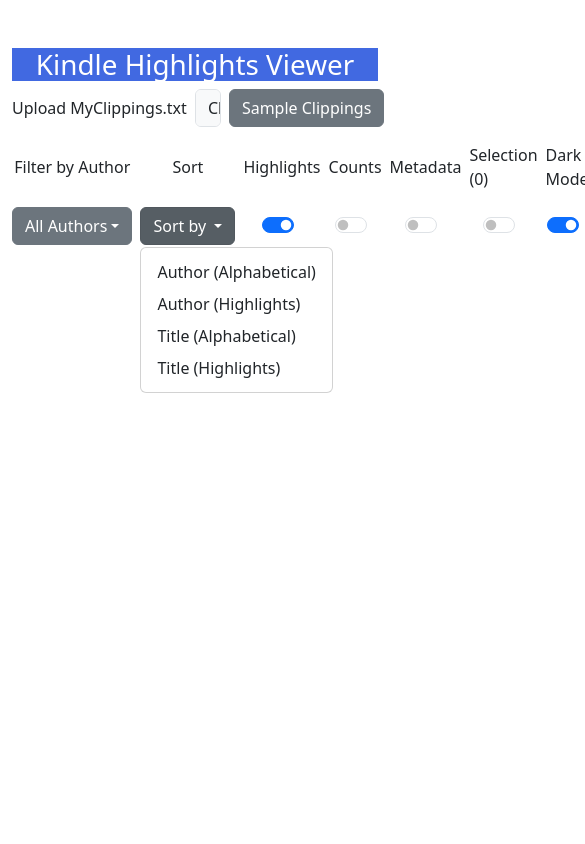
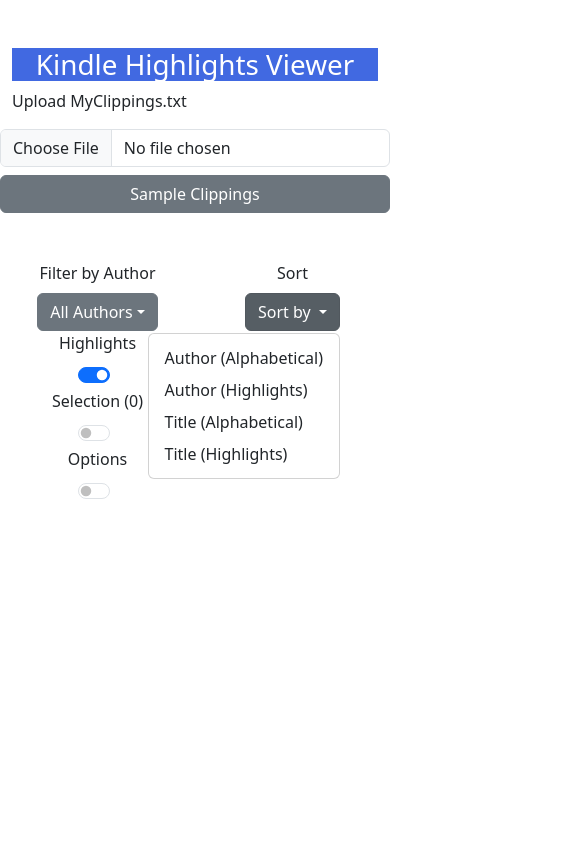
Before and after one commit to pdegen/QuoteBrowser, a Vue app: page / in a window 390 px wide. Both pictures are taken after a click on the button "Sort by". Shown: the top 844 px of the page, 585 px wide, since content can reach past the window. Built offline with nearby package versions, Linux system fonts and the light colour scheme.

Commit message:
improve mobile layout

```diff
--- a/src/App.vue
+++ b/src/App.vue
@@ -17,12 +17,7 @@
 const metadataActive = ref(false)
 const editsActive = ref(false)
 const selectedActive = ref(false)
-const highlightsCountActive = ref(false)
 const hoveredId: Ref<number | null> = ref(null)
-
-function toggleHighlightsCount() {
-  highlightsCountActive.value = !highlightsCountActive.value
-}
 
 function toggleHighlights() {
   highlightsActive.value = !highlightsActive.value
@@ -164,53 +159,33 @@
 </script>
 
 <template>
+  <!-- Upload -->
   <div class="container my-5">
     <h1 class="text-center" id="header">Kindle Highlights Viewer</h1>
 
-    <div class="mb-3 d-flex align-items-center gap-2">
-      <label for="fileInput" class="form-label mb-0" style="white-space: nowrap"
+    <div class="row d-flex align-items-center gap-2">
+      <label for="fileInput" class="form-label col-md-auto" style="white-space: nowrap"
         >Upload MyClippings.txt</label
       >
       <input
         type="file"
         id="fileInput"
-        class="form-control"
+        class="form-control col"
         accept=".txt"
         @input="(event) => handleFileUpload(event)"
       />
-      <button @click="uploadSample()" id="sampleButton" class="btn btn-secondary">
+      <button @click="uploadSample()" id="sampleButton" class="btn btn-secondary col-md-auto">
         Sample Clippings
       </button>
     </div>
+  </div>
 
-    <!-- Control grid -->
-    <div class="mb-3">
-      <!-- Grid container -->
-      <div
-        class="d-grid"
-        style="
-          grid-template-rows: auto auto;
-          grid-template-columns: 0fr 0.2fr 0.2fr 0.2fr 0.2fr 0.2fr 0.2fr 0.2fr 0.2fr;
-          gap: 0.5rem;
-          place-items: center;
-        "
-      >
-        <!-- Top Row: Labels -->
+  <!-- Options -->
+  <div class="container my-5">
+    <div class="row d-flex align-items-center">
+      <!-- Author dropdown -->
+      <div class="col-6 col-md d-flex flex-column align-items-center">
         <label for="authorDropdown" class="form-label">Filter by Author</label>
-        <label for="sortBy" class="form-label">Sort</label>
-        <label for="toggleHighlight" class="form-label">Highlights</label>
-        <label for="toggleHighlightsCount" class="form-label">Counts</label>
-        <label for="toggleMetadata" class="form-label">Metadata</label>
-        <label for="toggleSelection" class="form-label"
-          >Selection ({{ store.totalSelected }})</label
-        >
-        <label for="toggleTheme" class="form-label">Dark Mode</label>
-        <label for="toggleEdits" class="form-label">Options</label>
-        <label for="undoButton" class="form-label">
-          <span v-if="editsActive"> Undo Stack: {{ store.undoStack.length }}</span></label
-        >
-
-        <!-- Bottom Row: Dropdown and Toggle -->
         <div class="dropdown">
           <button
             class="btn btn-secondary dropdown-toggle"
@@ -244,7 +219,11 @@
             </li>
           </ul>
         </div>
+      </div>
 
+      <!-- Sort -->
+      <div class="col-6 col-md d-flex flex-column align-items-center">
+        <label for="sortBy" class="form-label">Sort</label>
         <div class="dropdown">
           <button
             class="btn btn-secondary dropdown-toggle"
@@ -255,7 +234,7 @@
           >
             Sort by
           </button>
-          <ul class="dropdown-menu" aria-labelledby="sortBy">
+          <ul class="dropdown-menu col" aria-labelledby="sortBy">
             <li>
               <a
                 class="dropdown-item"
@@ -294,7 +273,11 @@
             </li>
           </ul>
         </div>
+      </div>
 
+      <!-- Highlights -->
+      <div class="col-6 col-md d-flex flex-column align-items-center">
+        <label for="toggleHighlight" class="form-label">Highlights</label>
         <div class="form-check form-switch">
           <input
             class="form-check-input"
@@ -305,17 +288,11 @@
           />
           <label class="form-check-label" for="toggleHighlight"></label>
         </div>
-
-        <div class="form-check form-switch">
-          <input
-            class="form-check-input"
-            type="checkbox"
-            id="toggleHighlight"
-            @change="toggleHighlightsCount()"
-          />
-          <label class="form-check-label" for="toggleHighlightsCount"></label>
       </div>
 
+      <!-- Metadata -->
+      <div class="col-6 col-md d-flex flex-column align-items-center">
+        <label for="toggleMetadata" class="form-label">Metadata</label>
         <div class="form-check form-switch">
           <input
             class="form-check-input"
@@ -325,7 +302,13 @@
           />
           <label class="form-check-label" for="toggleMetadata"></label>
         </div>
+      </div>
 
+      <!-- Selection -->
+      <div class="col-6 col-md d-flex flex-column align-items-center">
+        <label for="toggleSelection" class="form-label"
+          >Selection ({{ store.totalSelected }})</label
+        >
         <div class="form-check form-switch">
           <input
             class="form-check-input"
@@ -335,7 +318,12 @@
           />
           <label class="form-check-label" for="toggleSelection"></label>
         </div>
+      </div>
 
+      <!-- Dark mode -->
+
+      <div class="col-6 col-md d-flex flex-column align-items-center">
+        <label for="toggleTheme" class="form-label">Dark Mode</label>
         <div class="form-check form-switch">
           <input
             class="form-check-input"
@@ -346,23 +334,33 @@
           />
           <label class="form-check-label" for="toggleTheme"></label>
         </div>
+      </div>
 
+      <!-- Options -->
+
+      <div class="col-6 col-md d-flex flex-column align-items-center">
+        <label for="toggleEdits" class="form-label">Options</label>
         <div class="form-check form-switch">
           <input class="form-check-input" type="checkbox" id="toggleEdits" @change="toggleEdits" />
           <label class="form-check-label" for="toggleEdits"></label>
         </div>
+      </div>
 
-        <button v-if="editsActive" id="undoButton" class="btn btn-secondary" @click="undo">
-          Undo Delete
-        </button>
+      <!-- Undo -->
+      <div v-if="editsActive" class="col-6 col-md d-flex flex-column align-items-center">
+        <label for="undoButton" class="form-label">
+          <span> Undo Stack: {{ store.undoStack.length }}</span></label
+        >
+        <button id="undoButton" class="btn btn-secondary" @click="undo">Undo Delete</button>
+      </div>
     </div>
   </div>
 
   <!-- Results -->
-    <h5 v-if="highlightsCountActive">Total Highlights: {{ store.totalHighlights }}</h5>
+  <div class="container" style="overflow-y: auto; height: 900px">
+    <h5 v-if="metadataActive">Total Highlights: {{ store.totalHighlights }}</h5>
     <!--Subtract 1 for 'All Authors'-->
-    <h6 v-if="highlightsCountActive">Total Authors: {{ allAuthors.length - 1 }}</h6>
-    <div style="overflow-y: auto; height: 900px">
+    <h6 v-if="metadataActive">Total Authors: {{ allAuthors.length - 1 }}</h6>
     <div v-for="group in groupedHighlights" :key="group.author + group.booktitle">
       <div
         v-if="
@@ -372,13 +370,13 @@
         <hr />
         <h5>
           {{ group.booktitle }}
-            <span class="text-muted-custom" v-if="highlightsCountActive"
+          <span class="text-muted-custom" v-if="metadataActive"
             >({{ store.highlightsPerBook[group.booktitle] }} highlights)</span
           >
         </h5>
         <h6>
           {{ group.author }}
-            <span class="text-muted-custom" style="font-size: 1rem" v-if="highlightsCountActive"
+          <span class="text-muted-custom" style="font-size: 1rem" v-if="metadataActive"
             >({{ store.highlightsPerAuthor[group.author] }} highlights)</span
           >
         </h6>
@@ -446,7 +444,6 @@
       </div>
     </div>
   </div>
-  </div>
 </template>
 
 <style scoped>
```
Also changed, not shown: 1 other file (tests, documents, lock files or other folders). Lines whose indentation alone changed are shown as unchanged.
